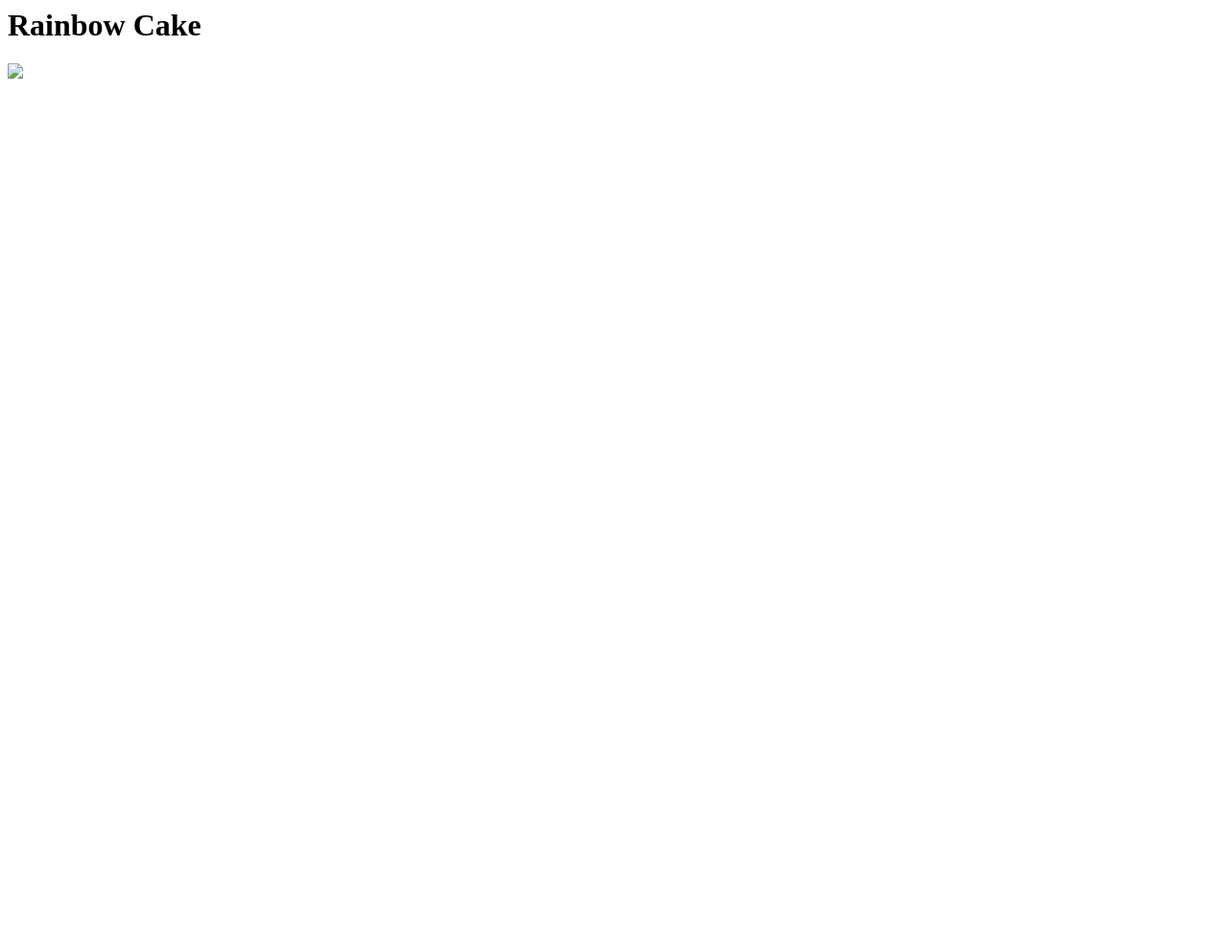
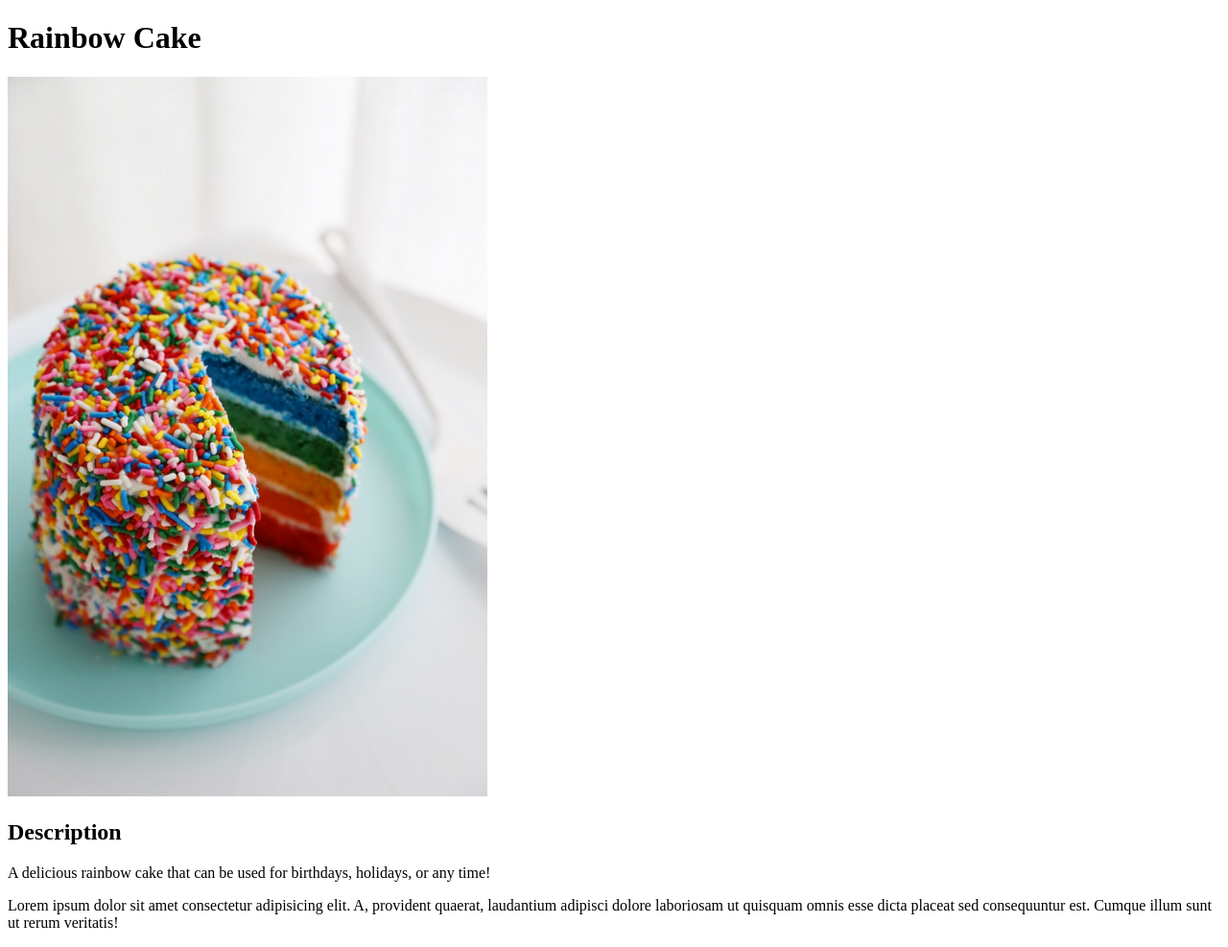
Before and after one commit to mcintyrejak/odin-recipes, a plain HTML site: page recipes/rainbowcake.html in a window 1280 px wide. Shown: the whole page at 96% size. Before the commit the page ends 800 px from the top, so only its background shows below. Drawn offline with Linux system fonts and the light colour scheme.

Commit message:
Add description

```diff
--- a/recipes/rainbowcake.html
+++ b/recipes/rainbowcake.html
@@ -1,2 +1,18 @@
-<h1>Rainbow Cake</h1>
-<img src="images/rainbowcake.jpeg">
+<!DOCTYPE html>
+<html lang="en">
+
+<head>
+    <meta charset="UTF-8">
+    <title>Rainbow Cake</title>
+</head>
+
+<body>
+    <h1>Rainbow Cake</h1>
+    <img src="../images/rainbowcake.jpeg" width="500px">
+    <h2>Description</h2>
+    <p>A delicious rainbow cake that can be used for birthdays, holidays, or any time!</p>
+    <p>Lorem ipsum dolor sit amet consectetur adipisicing elit. A, provident quaerat, laudantium adipisci dolore
+        laboriosam ut quisquam omnis esse dicta placeat sed consequuntur est. Cumque illum sunt ut rerum veritatis!</p>
+</body>
+
+</html>
```
